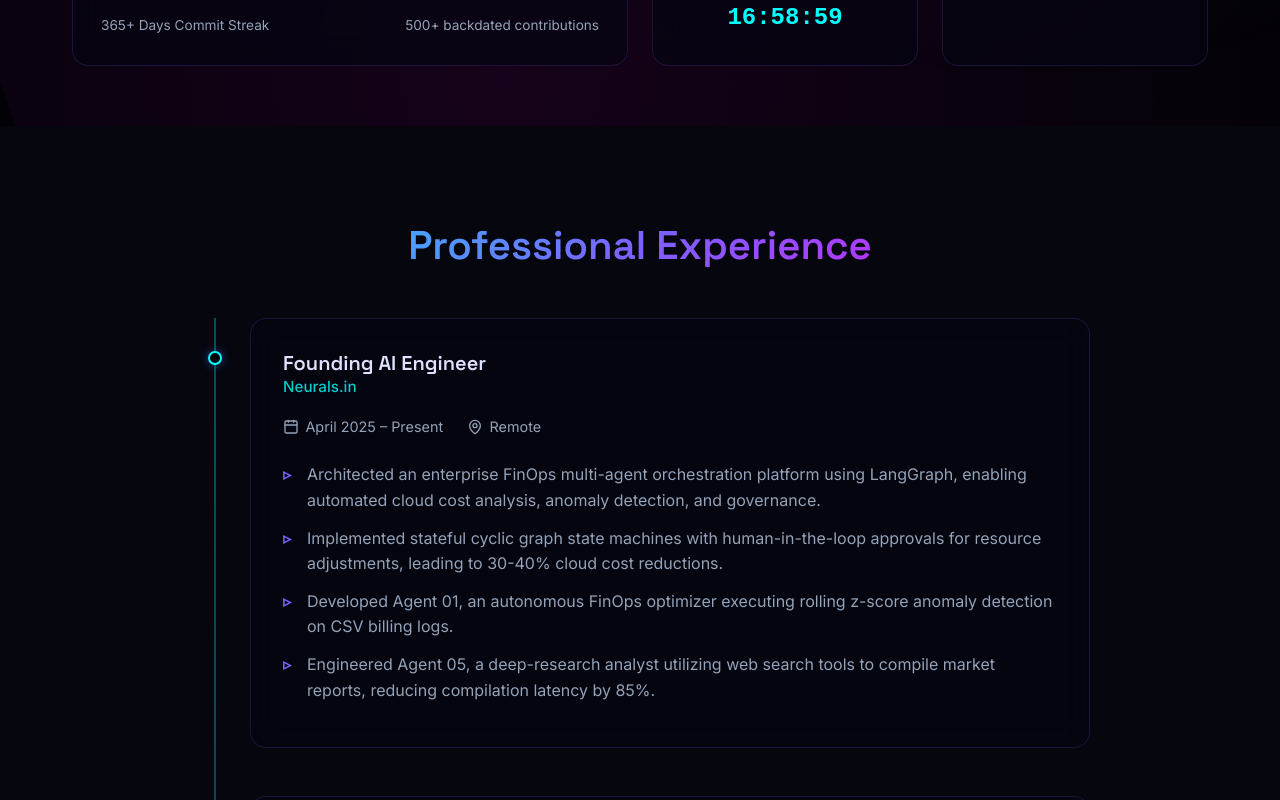
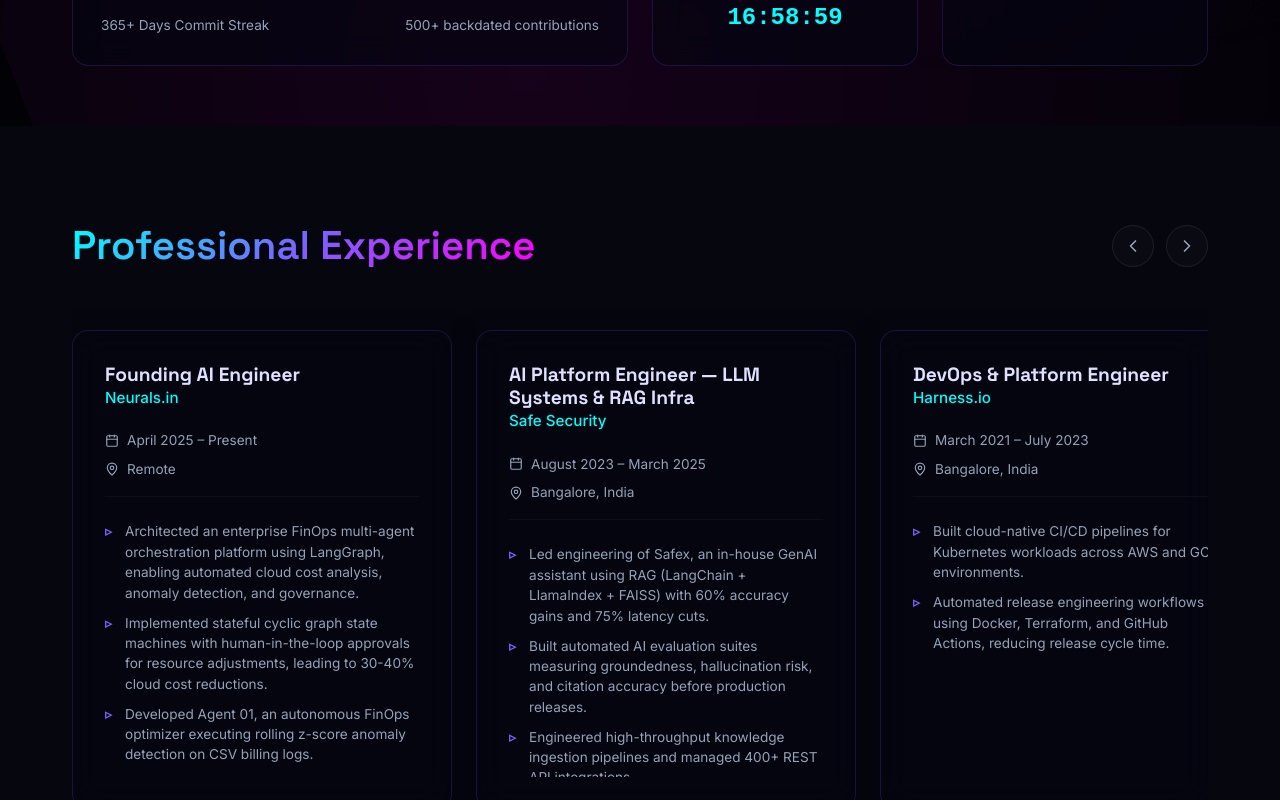
Before and after one commit to jaiswalbuilds/jaiswalbuilds.github.io, a React (Vite) app: page / in a window 1280 px wide. Shown: the part 920-1720 px from the top of the page. Built offline with nearby package versions, Linux system fonts and the light colour scheme.

Commit message:
fix: replace header scroll physical border with shadow offset to eliminate white line rendering artifact; convert experience section into a Netflix-style horizontal carousel

```diff
--- a/src/components/Experience.css
+++ b/src/components/Experience.css
@@ -1,116 +1,154 @@
 .experience-section {
   background-color: var(--bg-secondary);
+  overflow: hidden;
 }
 
-.timeline {
-  position: relative;
-  max-width: 900px;
-  margin: 0 auto;
+.section-header-row {
+  display: flex;
+  justify-content: space-between;
+  align-items: center;
+  margin-bottom: 2.5rem;
+  flex-wrap: wrap;
+  gap: 1rem;
 }
 
-.timeline::before {
-  content: '';
-  position: absolute;
-  top: 0;
-  left: 24px;
-  height: 100%;
-  width: 2px;
-  background: linear-gradient(to bottom, var(--accent-cyan), var(--accent-purple));
-  opacity: 0.3;
+.slider-controls {
+  display: flex;
+  gap: 0.75rem;
 }
 
-.timeline-item {
-  position: relative;
-  margin-left: 60px;
-  margin-bottom: 3rem;
-  padding: 2rem;
+.slider-btn {
+  width: 42px;
+  height: 42px;
+  border-radius: 50%;
+  background: rgba(255, 255, 255, 0.02);
+  border: 1px solid rgba(255, 255, 255, 0.08);
+  color: var(--text-secondary);
+  display: flex;
+  justify-content: center;
+  align-items: center;
+  cursor: pointer;
+  transition: all 0.3s cubic-bezier(0.16, 1, 0.3, 1);
+  outline: none;
 }
 
-.timeline-dot {
-  position: absolute;
-  top: 32px;
-  left: -43px;
-  width: 14px;
-  height: 14px;
-  border-radius: 50%;
-  background: var(--bg-primary);
-  border: 2px solid var(--accent-blue);
-  box-shadow: 0 0 10px rgba(59, 130, 246, 0.5);
-  z-index: 2;
+.slider-btn:hover {
+  background: rgba(0, 255, 255, 0.06);
+  border-color: var(--text-accent);
+  color: #ffffff;
+  transform: scale(1.05);
 }
 
-.exp-header {
-  margin-bottom: 1rem;
+.experience-slider-wrapper {
+  position: relative;
+  width: 100%;
 }
 
-.exp-role {
-  font-size: 1.5rem;
-  color: var(--text-primary);
-  margin-bottom: 0.25rem;
+.experience-track {
+  display: flex;
+  gap: 1.5rem;
+  overflow-x: auto;
+  scroll-snap-type: x mandatory;
+  scroll-behavior: smooth;
+  padding: 1.25rem 0.25rem;
+  scrollbar-width: none; /* Hide Firefox scrollbar */
 }
 
-.exp-company {
-  font-size: 1.1rem;
-  color: var(--accent-cyan);
+.experience-track::-webkit-scrollbar {
+  display: none; /* Hide Chrome/Safari scrollbar */
+}
+
+.experience-card {
+  flex: 0 0 380px;
+  scroll-snap-align: start;
+  background: var(--glass-bg);
+  border: 1px solid var(--glass-border);
+  border-radius: 20px;
+  padding: 2rem;
+  display: flex;
+  flex-direction: column;
+  min-height: 440px;
+  max-height: 480px;
+  box-shadow: 0 4px 30px rgba(0, 0, 0, 0.25);
+  transition: border-color 0.4s ease, box-shadow 0.4s ease;
+}
+
+@media (max-width: 480px) {
+  .experience-card {
+    flex: 0 0 290px;
+    padding: 1.5rem;
+    min-height: 420px;
+  }
+}
+
+.exp-card-header {
+  display: flex;
+  align-items: center;
+  gap: 1rem;
+  margin-bottom: 1.25rem;
+}
+
+.exp-card-logo {
+  width: 2.5rem;
+  height: 2.5rem;
+  object-fit: contain;
+  background-color: white;
+  border-radius: 6px;
+  padding: 3px;
+  flex-shrink: 0;
+}
+
+.exp-card-role {
+  font-size: 1.2rem;
+  font-weight: 700;
+  color: var(--text-primary);
+  margin: 0;
+  line-height: 1.2;
+}
+
+.exp-card-company {
+  font-size: 0.95rem;
+  color: var(--text-accent);
   font-weight: 500;
 }
 
-.exp-meta {
+.exp-card-meta {
   display: flex;
-  gap: 1.5rem;
+  flex-direction: column;
+  gap: 0.4rem;
   margin-bottom: 1.5rem;
   color: var(--text-secondary);
-  font-size: 0.9rem;
+  font-size: 0.85rem;
+  border-bottom: 1px solid rgba(255, 255, 255, 0.04);
+  padding-bottom: 1rem;
 }
 
 .meta-item {
   display: flex;
   align-items: center;
-  gap: 0.4rem;
+  gap: 0.5rem;
 }
 
-.exp-description {
+.exp-card-bullets {
   list-style: none;
+  font-size: 0.85rem;
   color: var(--text-secondary);
+  overflow-y: auto;
+  flex-grow: 1;
+  padding-right: 4px;
 }
 
-.exp-description li {
+.exp-card-bullets li {
   position: relative;
-  padding-left: 1.5rem;
-  margin-bottom: 0.75rem;
-  line-height: 1.6;
+  padding-left: 1.25rem;
+  margin-bottom: 0.6rem;
+  line-height: 1.5;
 }
 
-.exp-description li::before {
+.exp-card-bullets li::before {
   content: '▹';
   position: absolute;
   left: 0;
   color: var(--accent-purple);
   font-weight: bold;
 }
-
-@media (max-width: 768px) {
-  .timeline::before {
-    left: 16px;
-  }
-
-  .timeline-item {
-    margin-left: 40px;
-    padding: 1.5rem;
-  }
-
-  .timeline-dot {
-    left: -31px;
-    width: 12px;
-    height: 12px;
-  }
-
-  .exp-role {
-    font-size: 1.25rem;
-  }
-
-  .exp-meta {
-    flex-direction: column;
-    gap: 0.5rem;
-  }
-}
--- a/src/components/Experience.jsx
+++ b/src/components/Experience.jsx
@@ -1,5 +1,5 @@
-import React from 'react';
-import { Briefcase, Calendar, MapPin } from 'lucide-react';
+import React, { useRef } from 'react';
+import { Calendar, MapPin, ChevronLeft, ChevronRight } from 'lucide-react';
 import { motion } from 'framer-motion';
 import './Experience.css';
 
@@ -65,60 +65,84 @@
 ];
 
 const Experience = () => {
+  const scrollRef = useRef(null);
+
+  const scroll = (direction) => {
+    if (scrollRef.current) {
+      const { scrollLeft } = scrollRef.current;
+      // Scroll by card width (380px) + gap (24px)
+      const offset = direction === 'left' ? -404 : 404;
+      scrollRef.current.scrollTo({
+        left: scrollLeft + offset,
+        behavior: 'smooth'
+      });
+    }
+  };
+
   return (
     <section id="experience" className="experience-section">
       <div className="container">
-        <motion.h2
-          className="section-title text-gradient"
-          initial={{ opacity: 0, y: 20 }}
-          whileInView={{ opacity: 1, y: 0 }}
-          viewport={{ once: true, margin: "-100px" }}
-          transition={{ duration: 0.6 }}
+        <div className="section-header-row">
+          <h2 className="section-title text-gradient" style={{ margin: 0 }}>
+            Professional Experience
+          </h2>
+          <div className="slider-controls">
+            <button
+              onClick={() => scroll('left')}
+              className="slider-btn"
+              aria-label="Slide Left"
+              title="Slide Left"
             >
-          Professional Experience
-        </motion.h2>
+              <ChevronLeft size={20} />
+            </button>
+            <button
+              onClick={() => scroll('right')}
+              className="slider-btn"
+              aria-label="Slide Right"
+              title="Slide Right"
+            >
+              <ChevronRight size={20} />
+            </button>
+          </div>
+        </div>
 
-        <div className="timeline">
+        <div className="experience-slider-wrapper">
+          <div ref={scrollRef} className="experience-track">
             {experiences.map((exp, index) => (
               <motion.div
                 key={index}
-              className="timeline-item glass-panel"
-              initial={{ opacity: 0, y: 30 }}
-              whileInView={{ opacity: 1, y: 0 }}
-              viewport={{ once: true, margin: "-80px" }}
-              transition={{ duration: 0.6, ease: [0.16, 1, 0.3, 1] }}
+                className="experience-card glass-panel"
+                whileHover={{ y: -8, scale: 1.02 }}
+                transition={{ type: 'spring', stiffness: 300, damping: 20 }}
               >
-              <div className="timeline-dot"></div>
-              <div className="timeline-content">
-                <div className="exp-header-wrapper" style={{ display: 'flex', alignItems: 'center', gap: '0.75rem', marginBottom: '1rem' }}>
+                <div className="exp-card-header">
                   {exp.logo && (
-                    <motion.img
+                    <img
                       src={exp.logo}
                       alt={`${exp.company} logo`}
-                      style={{ width: '2rem', height: '2rem', objectFit: 'contain', backgroundColor: 'white', borderRadius: '4px', padding: '2px', flexShrink: 0 }}
+                      className="exp-card-logo"
                       onError={(e) => { e.target.style.display = 'none' }}
-                      whileHover={{ scale: 1.1, rotate: 5 }}
                     />
                   )}
                   <div>
-                    <h3 className="exp-role" style={{ margin: 0, fontSize: '1.25rem', fontWeight: 600 }}>{exp.role}</h3>
-                    <div className="exp-company" style={{ opacity: 0.8, fontSize: '0.95rem' }}>{exp.company}</div>
+                    <h3 className="exp-card-role">{exp.role}</h3>
+                    <div className="exp-card-company">{exp.company}</div>
                   </div>
                 </div>
 
-                <div className="exp-meta">
-                  <span className="meta-item"><Calendar size={16} /> {exp.period}</span>
-                  <span className="meta-item"><MapPin size={16} /> {exp.location}</span>
+                <div className="exp-card-meta">
+                  <span className="meta-item"><Calendar size={14} style={{ flexShrink: 0 }} /> {exp.period}</span>
+                  <span className="meta-item"><MapPin size={14} style={{ flexShrink: 0 }} /> {exp.location}</span>
                 </div>
 
-                <ul className="exp-description">
+                <ul className="exp-card-bullets">
                   {exp.description.map((item, i) => (
                     <li key={i}>{item}</li>
                   ))}
                 </ul>
-              </div>
               </motion.div>
             ))}
+          </div>
         </div>
       </div>
     </section>
--- a/src/components/Navbar.css
+++ b/src/components/Navbar.css
@@ -13,8 +13,8 @@
   background: rgba(2, 2, 6, 0.85); /* Matches Royal Black background */
   backdrop-filter: blur(20px);
   -webkit-backdrop-filter: blur(20px);
-  border-bottom: 1px solid rgba(123, 97, 255, 0.15); /* Royal indigo border */
-  box-shadow: 0 4px 30px rgba(0, 0, 0, 0.6);
+  border-bottom: none;
+  box-shadow: 0 1px 0 rgba(123, 97, 255, 0.15), 0 4px 30px rgba(0, 0, 0, 0.6); /* Virtual border shadow + drop shadow */
 }
 
 .nav-container {
```
Lines whose indentation alone changed are shown as unchanged.
